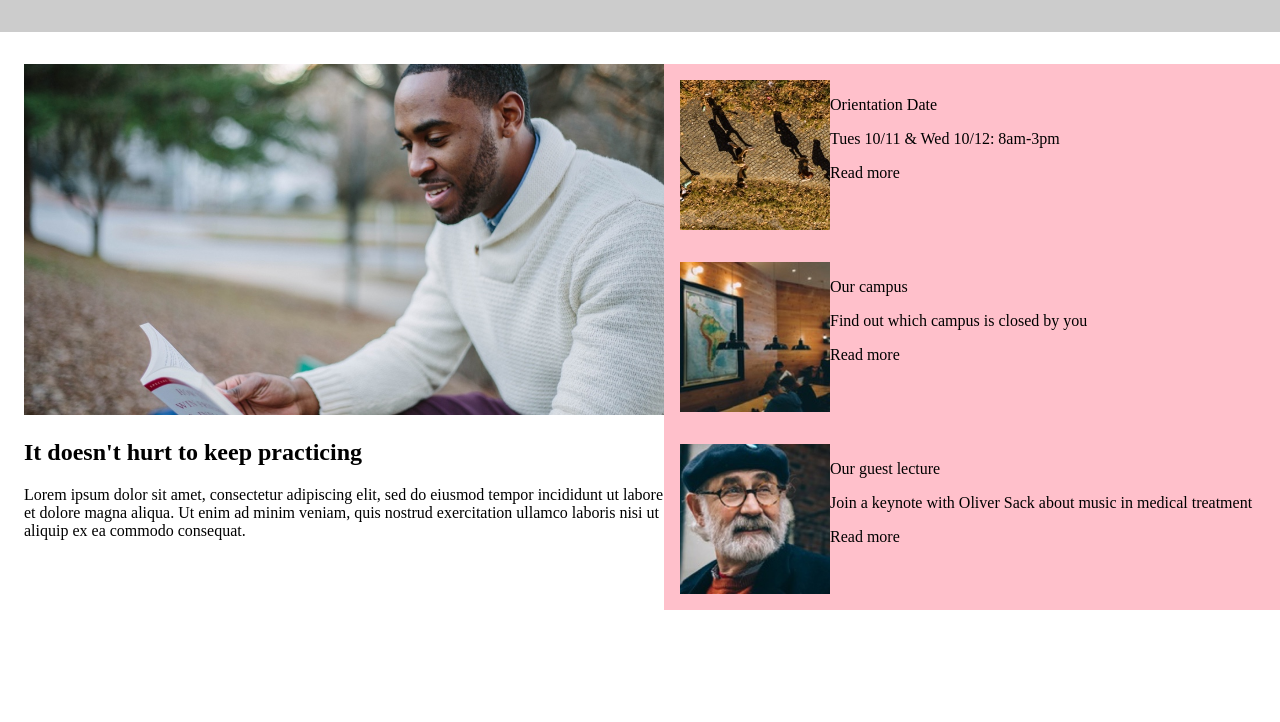
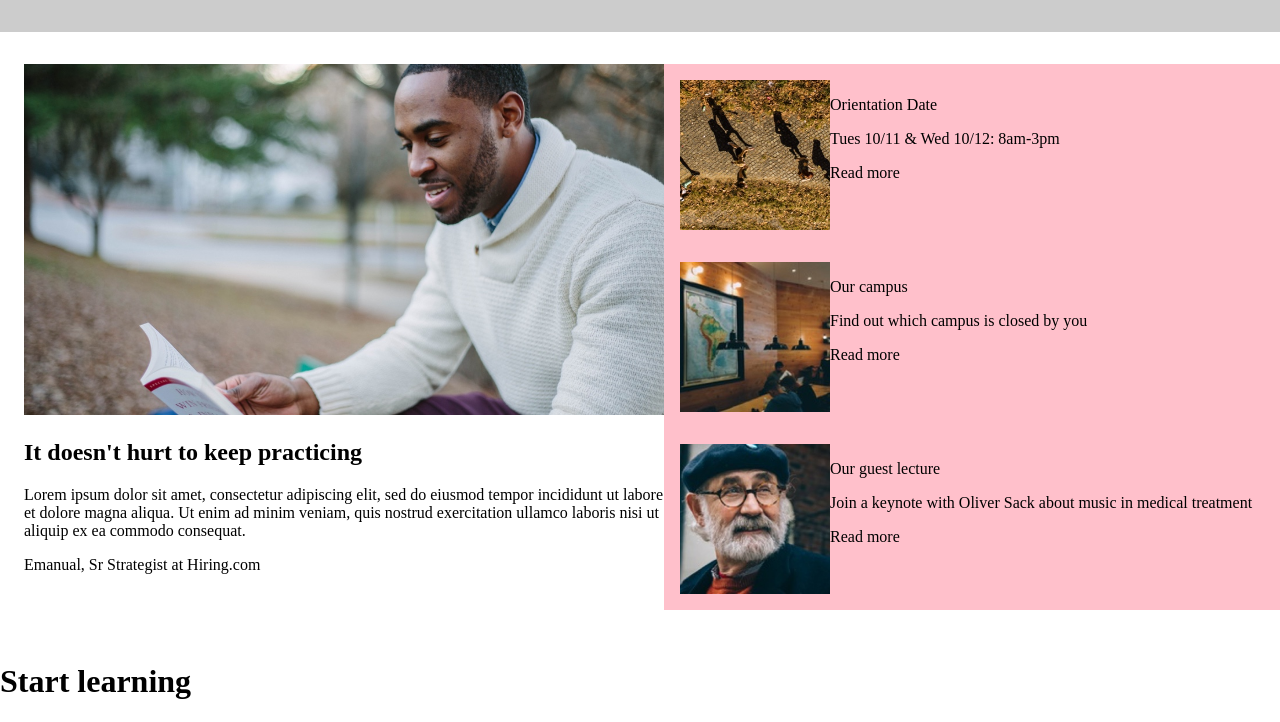
Before and after one commit to davegordon639/colmar, a plain HTML site: page index.html in a window 1280 px wide. Shown: the part 569-1291 px from the top of the page. Before the commit the page ends 1211 px from the top, so only its background shows below. Drawn offline with Linux system fonts and the light colour scheme.

Commit message:
Update html and css

```diff
--- a/index.html
+++ b/index.html
@@ -34,6 +34,7 @@
         <img src="./resources/images/information-main.jpg" />
         <h2>It doesn't hurt to keep practicing</h2>
         <p>Lorem ipsum dolor sit amet, consectetur adipiscing elit, sed do eiusmod tempor incididunt ut labore et dolore magna aliqua. Ut enim ad minim veniam, quis nostrud exercitation ullamco laboris nisi ut aliquip ex ea commodo consequat.</p>
+        <p>Emanual, Sr Strategist at Hiring.com</p>
       </div>
       <div class="items" style="background-color: pink;">
         <div class="item">
@@ -62,5 +63,8 @@
         </div>
       </div>
     </div>
+    <div class="section-3">
+      <h1>Start learning</h1>
+    </div>
   </body>
 </html>
```
